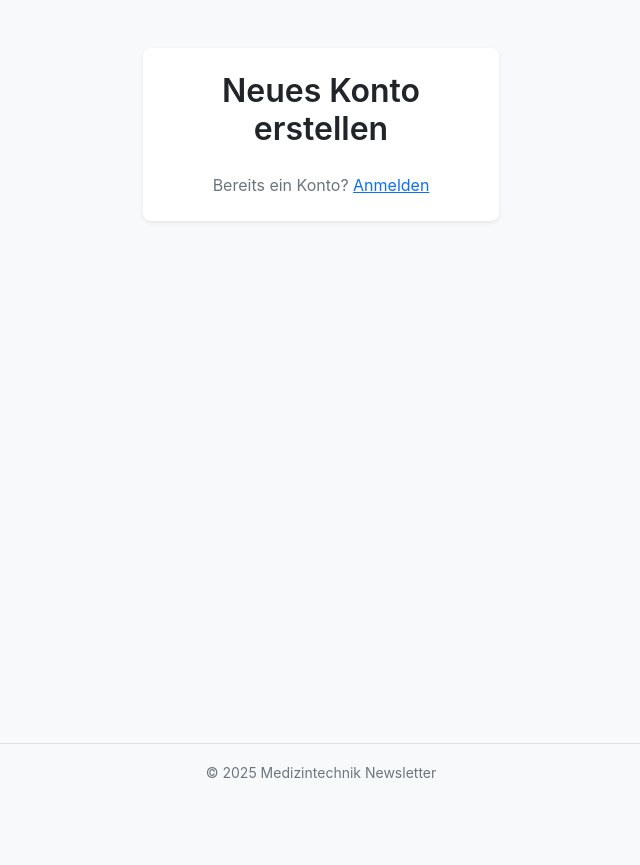
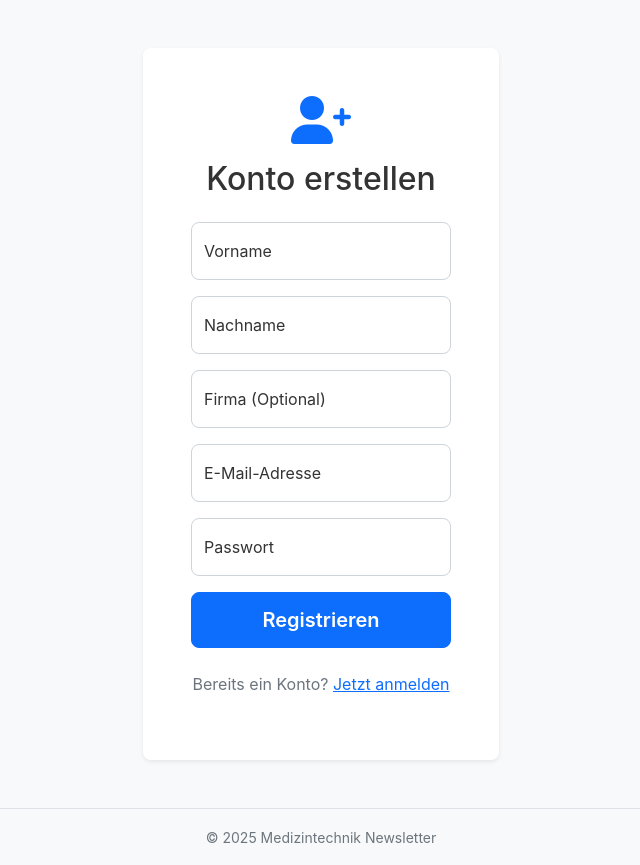
Before and after one commit to jackl1304/News, a Flask app: page /registrieren in a window 1280 px wide. Shown: the whole page, without its empty margins (319-959 px from the left). Before the commit the page ends 778 px from the top, so only its background shows below. Run offline with Flask 3, Linux system fonts and the light colour scheme.

Commit message:
Update register.html

```diff
--- a/medtech_newsletter/templates/register.html
+++ b/medtech_newsletter/templates/register.html
@@ -1,16 +1,43 @@
 {% extends "base.html" %}
 {% block title %}Registrieren{% endblock %}
+
 {% block content %}
 <div class="row justify-content-center">
-    <div class="col-md-6 col-lg-4">
+    <div class="col-md-6 col-lg-5 col-xl-4">
         <div class="card shadow-sm">
-            <div class="card-body p-4">
-                <h2 class="card-title text-center mb-4">Neues Konto erstellen</h2>
-                <form action="{{ url_for('register') }}" method="post">
-                   <p class="text-center text-muted mb-0">
-                        Bereits ein Konto? <a href="{{ url_for('login') }}">Anmelden</a>
-                    </p>
+            <div class="card-body p-4 p-md-5">
+                <div class="text-center mb-4">
+                    <i class="fas fa-user-plus fa-3x text-primary"></i>
+                    <h2 class="mt-3">Konto erstellen</h2>
+                </div>
+                <form method="post" action="{{ url_for('main.register') }}">
+                     <div class="form-floating mb-3">
+                        <input type="text" class="form-control" id="first_name" name="first_name" placeholder="Vorname" required>
+                        <label for="first_name">Vorname</label>
+                    </div>
+                     <div class="form-floating mb-3">
+                        <input type="text" class="form-control" id="last_name" name="last_name" placeholder="Nachname" required>
+                        <label for="last_name">Nachname</label>
+                    </div>
+                     <div class="form-floating mb-3">
+                        <input type="text" class="form-control" id="company" name="company" placeholder="Firma">
+                        <label for="company">Firma (Optional)</label>
+                    </div>
+                    <div class="form-floating mb-3">
+                        <input type="email" class="form-control" id="email" name="email" placeholder="E-Mail" required>
+                        <label for="email">E-Mail-Adresse</label>
+                    </div>
+                    <div class="form-floating mb-3">
+                        <input type="password" class="form-control" id="password" name="password" placeholder="Passwort" required>
+                        <label for="password">Passwort</label>
+                    </div>
+                    <div class="d-grid">
+                        <button type="submit" class="btn btn-primary btn-lg">Registrieren</button>
+                    </div>
                 </form>
+                <p class="text-center mt-4 text-muted">
+                    Bereits ein Konto? <a href="{{ url_for('main.login') }}">Jetzt anmelden</a>
+                </p>
             </div>
         </div>
     </div>
```
